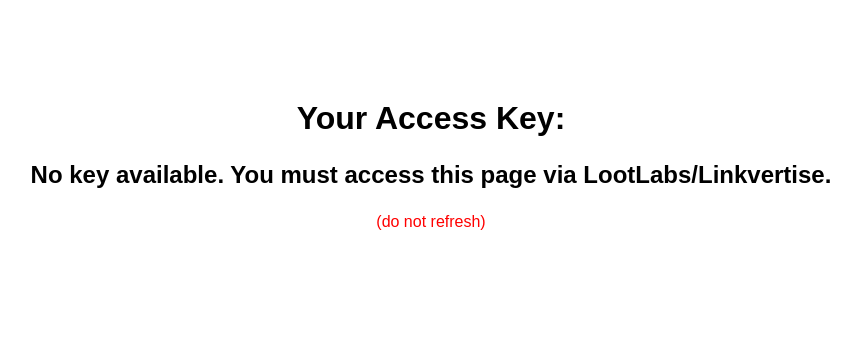
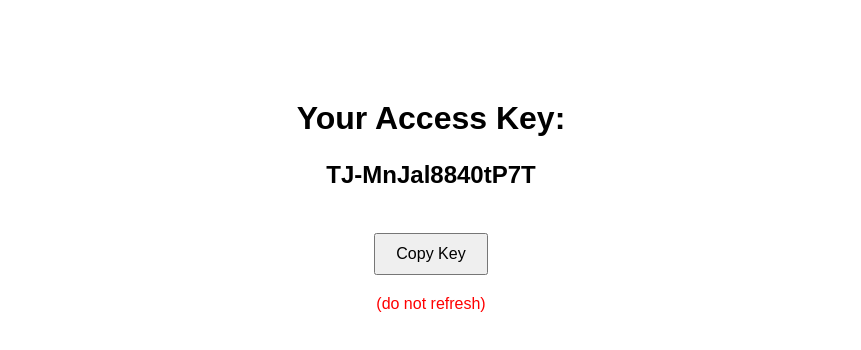
Before and after one commit to fwjosh123/key-redirector-1-, a Next.js app: page / in a window 1280 px wide. Shown: the top 350 px of the page, without its empty margins (209-1070 px from the left). Built offline with nearby package versions, Linux system fonts and the light colour scheme.

Commit message:
Update index.js

```diff
--- a/pages/index.js
+++ b/pages/index.js
@@ -1,47 +1,40 @@
-import React, { useEffect, useState } from 'react';
+import { useEffect, useState } from 'react';
 
 export default function Home() {
   const [key, setKey] = useState('');
 
   useEffect(() => {
-    // Check if key already exists in sessionStorage
     const existingKey = sessionStorage.getItem('accessKey');
 
     if (existingKey) {
-      setKey(existingKey);
+      setKey(existingKey); // Show the key from earlier this session
     } else {
-      // Check if user came from LootLabs/Linkvertise
-      const referrer = document.referrer;
-      const isFromLoot = /loot(links|labs|vertise)/i.test(referrer);
-
-      if (isFromLoot) {
+      // Always generate a new key on new visit
       fetch('/api/key')
         .then((res) => res.json())
         .then((data) => {
-            sessionStorage.setItem('accessKey', data.key);
+          sessionStorage.setItem('accessKey', data.key); // Save it for refreshes
           setKey(data.key);
         });
-      } else {
-        setKey(''); // Don't show key
-      }
     }
   }, []);
 
   const copyToClipboard = () => {
-    if (key) {
     navigator.clipboard.writeText(key);
     alert('Key copied to clipboard!');
-    }
   };
 
   return (
     <div style={{ fontFamily: 'Arial', textAlign: 'center', marginTop: '100px' }}>
       <h1>Your Access Key:</h1>
       <p style={{ fontSize: '24px', fontWeight: 'bold' }}>
-        {key || 'No key available. You must access this page via LootLabs/Linkvertise.'}
+        {key || 'Loading key...'}
       </p>
       {key && (
-        <button onClick={copyToClipboard} style={{ padding: '10px 20px', fontSize: '16px' }}>
+        <button
+          onClick={copyToClipboard}
+          style={{ padding: '10px 20px', fontSize: '16px', marginTop: '20px' }}
+        >
           Copy Key
         </button>
       )}
```
Lines whose indentation alone changed are shown as unchanged.
